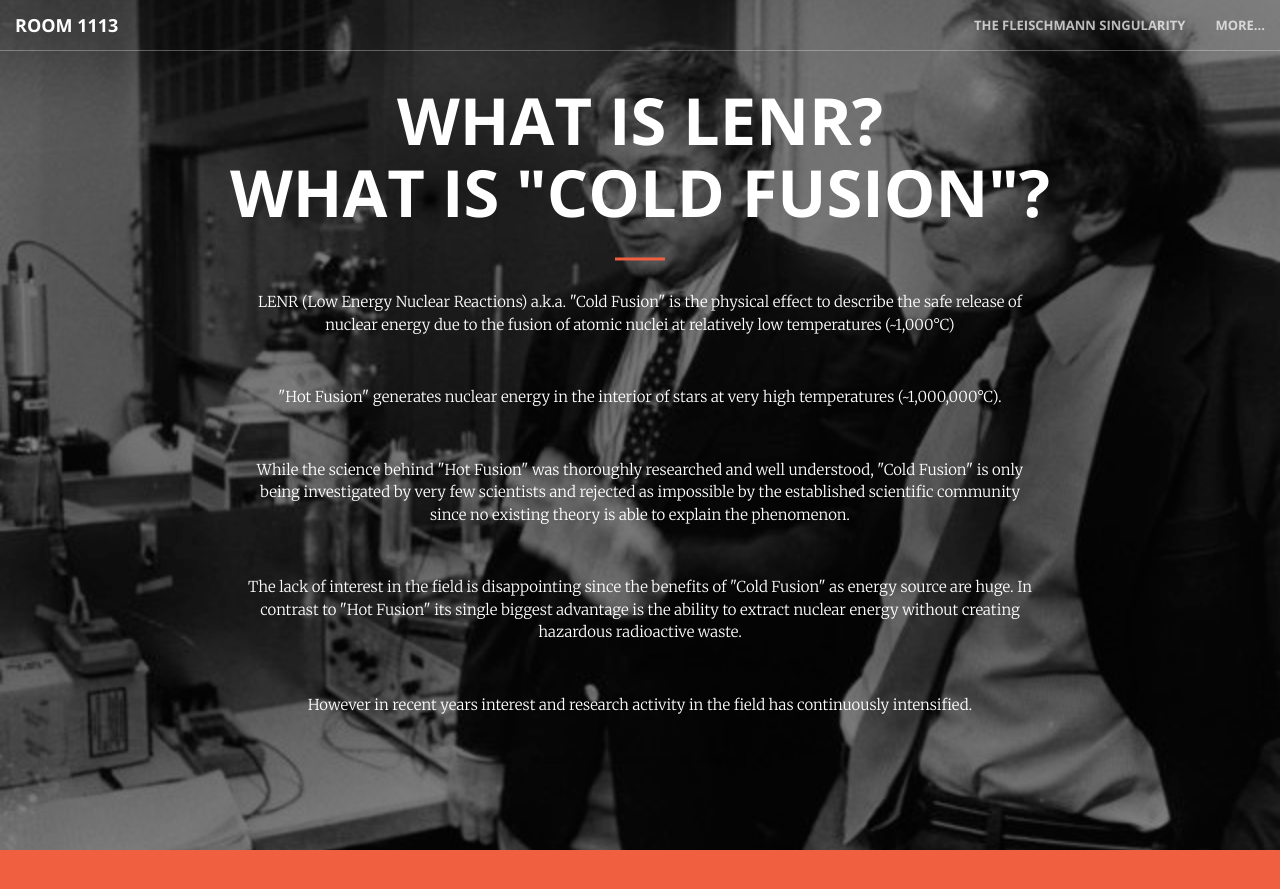
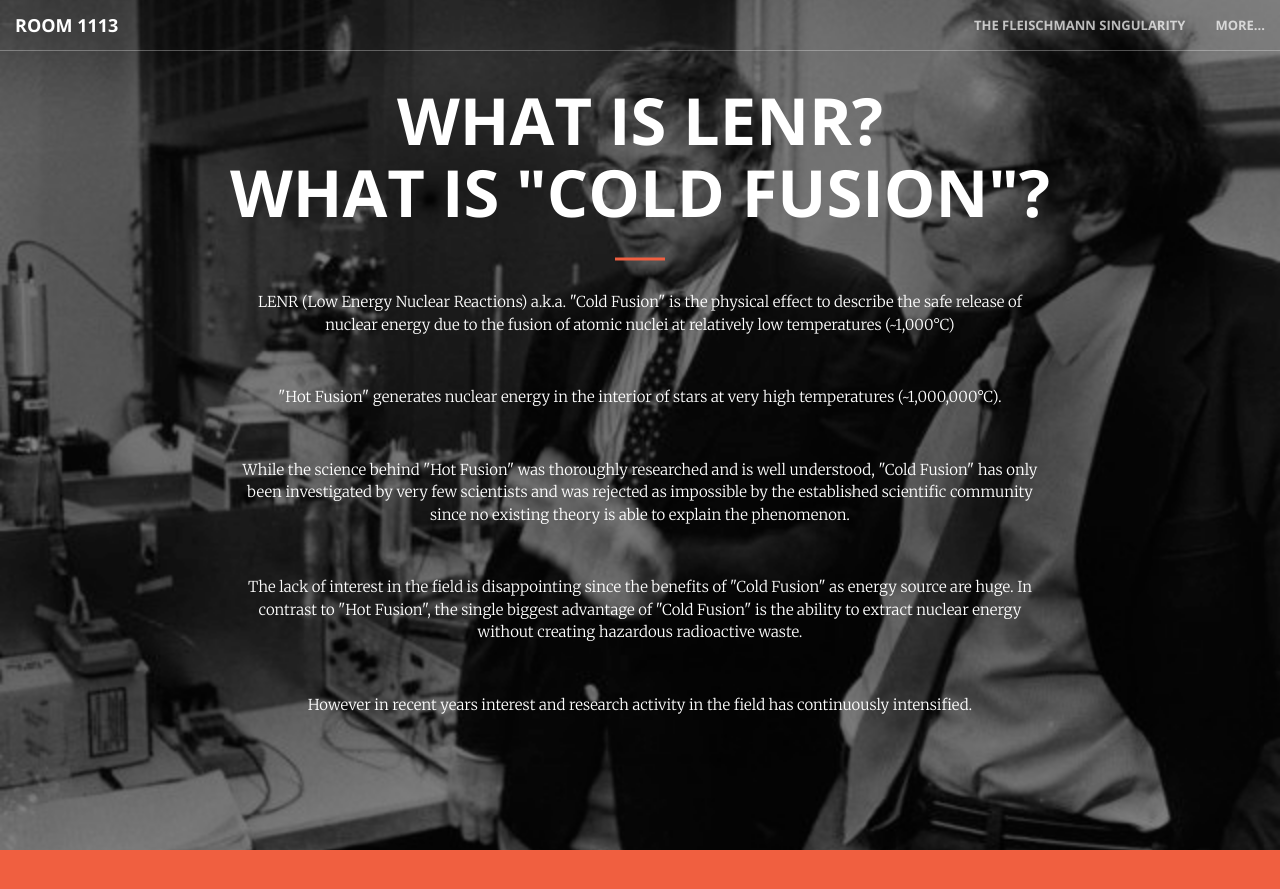
Before and after one commit to room1113/room1113.github.io, a Jekyll site: the page built from index.html, in a window 1280 px wide and 900 px high. Shown: the top 889 px of the window. Built offline with Jekyll 4.4.1, drawn with Linux system fonts in a browser that asks for light colours.

Commit message:
more text changes.

```diff
--- a/_includes/header.html
+++ b/_includes/header.html
@@ -14,15 +14,15 @@
             </p>
 
             <p style="color:white;">
-                While the science behind "Hot Fusion" was thoroughly researched and well understood,
-                "Cold Fusion" is only being investigated by very few scientists and rejected as impossible by
+                While the science behind "Hot Fusion" was thoroughly researched and is well understood,
+                "Cold Fusion" has only been investigated by very few scientists and was rejected as impossible by
                 the established scientific community since no existing theory is able to explain the phenomenon.
             </p>
 
             <p style="color:white;">
                 The lack of interest in the field is disappointing since the benefits of "Cold Fusion" as energy source
-                are huge. In contrast to "Hot Fusion" its single biggest advantage is the ability to extract nuclear energy
-                without creating hazardous radioactive waste.
+                are huge. In contrast to "Hot Fusion", the single biggest advantage of "Cold Fusion" is the ability
+                to extract nuclear energy without creating hazardous radioactive waste.
             </p>
 
             <p style="color:white;">
--- a/_includes/portfolio.html
+++ b/_includes/portfolio.html
@@ -10,7 +10,7 @@
                                 Martin Fleischmann Memorial Project
                             </div>
                             <div class="project-name">
-                                Team of scientists dedicated to
+                                Committed team of scientists dedicated to
                                 replicate the LENR effect and
                                 make the recipe available for
                                 everyone
```
